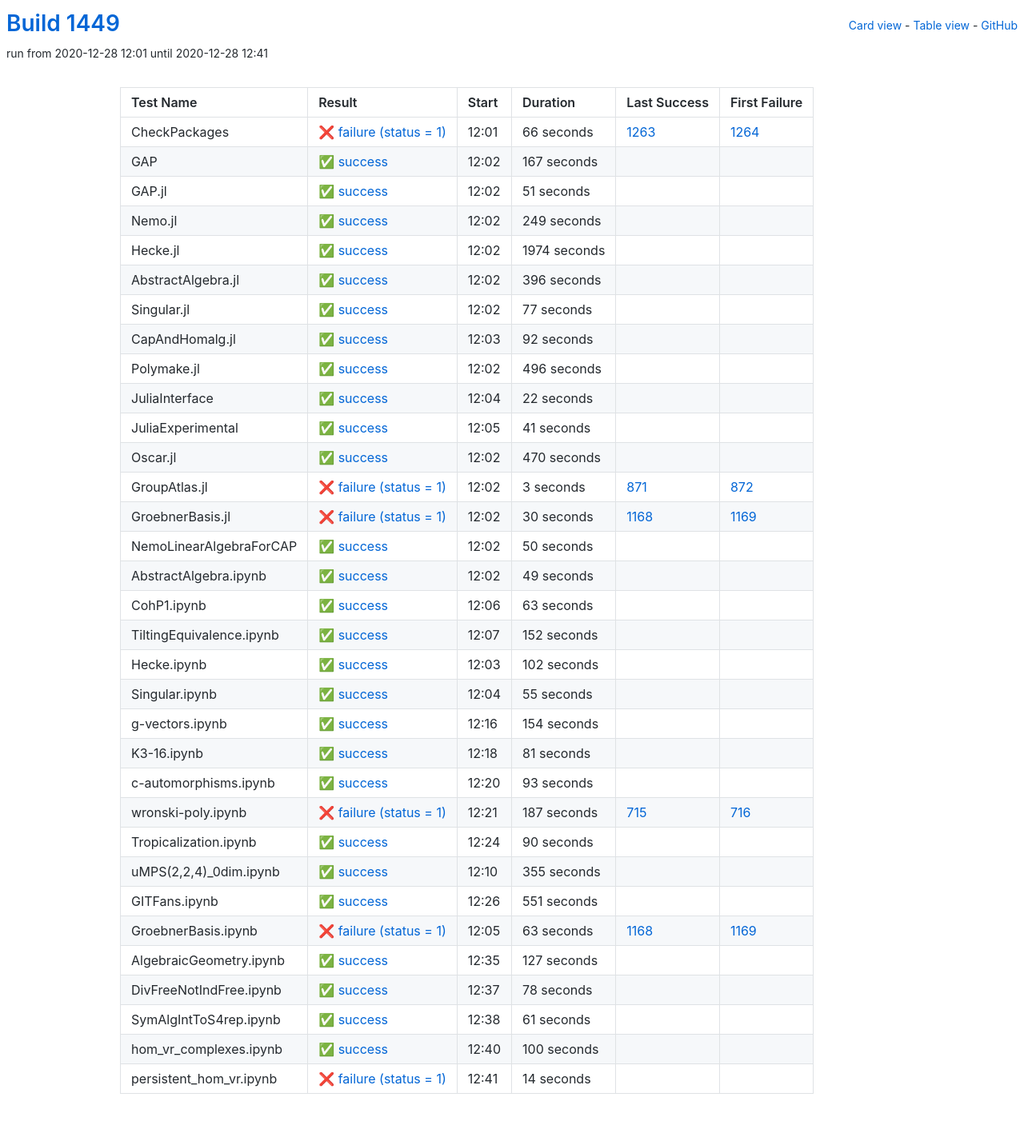
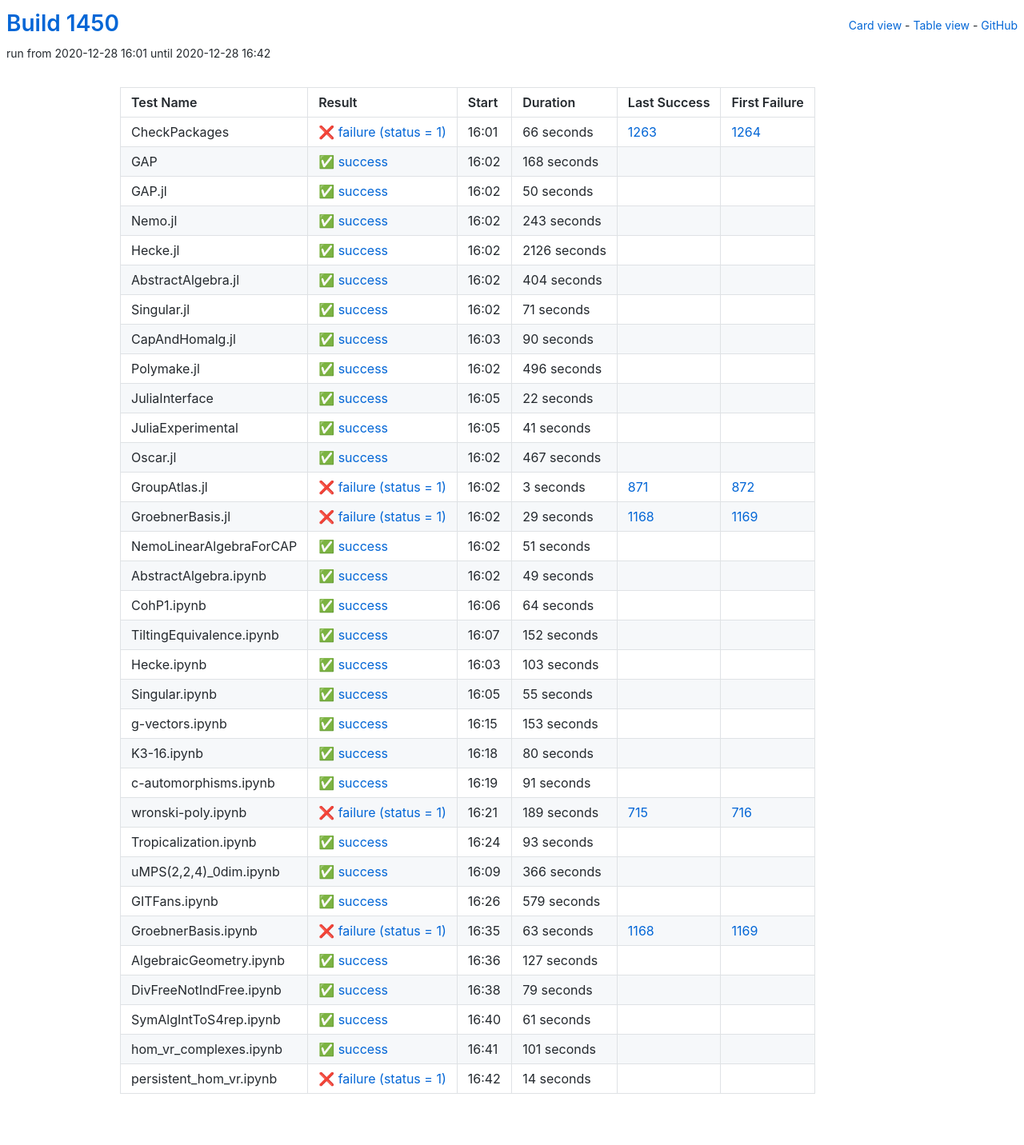
Before and after one commit to oscar-system/oscar-ci-status-stable, a Jekyll site: the page built from table.html, in a window 1280 px wide. Shown: the whole page at 80% size. Built offline with Jekyll 4.4.1, drawn with Linux system fonts in a browser that asks for light colours.

Commit message:
Build #1450

```diff
--- a/_data/ci.yml
+++ b/_data/ci.yml
@@ -1,6 +1,6 @@
 ---
-build: 1449
-build_url: https://oscarci.mathematik.uni-kl.de/job/oscar-stable/1449/
+build: 1450
+build_url: https://oscarci.mathematik.uni-kl.de/job/oscar-stable/1450/
 job: oscar-stable
 organization: oscar-system
 repo: oscar-ci-status-stable
@@ -8,8 +8,8 @@ repourl: https://github.com/oscar-system/oscar-ci-status-stable
 tests:
 - name: CheckPackages
   id: checkpackages
-  log: https://oscarci.mathematik.uni-kl.de/job/oscar-stable/1449/artifact/logs/build-1449/CheckPackages.log
-  start: 2020-12-28 12:01
+  log: https://oscarci.mathematik.uni-kl.de/job/oscar-stable/1450/artifact/logs/build-1450/CheckPackages.log
+  start: 2020-12-28 16:01
   success: false
   exitcode: 1
   status: failure
@@ -20,92 +20,92 @@ tests:
   first_failure_url: https://oscarci.mathematik.uni-kl.de/job/oscar-stable/1264/
 - name: GAP
   id: gap
-  log: https://oscarci.mathematik.uni-kl.de/job/oscar-stable/1449/artifact/logs/build-1449/GAP.log
-  start: 2020-12-28 12:02
+  log: https://oscarci.mathematik.uni-kl.de/job/oscar-stable/1450/artifact/logs/build-1450/GAP.log
+  start: 2020-12-28 16:02
   success: true
   exitcode: 0
   status: success
-  duration: 167
+  duration: 168
   last_success: false
   last_success_url:
   first_failure: false
   first_failure_url:
 - name: GAP.jl
   id: gap-jl
-  log: https://oscarci.mathematik.uni-kl.de/job/oscar-stable/1449/artifact/logs/build-1449/GAP.jl.log
-  start: 2020-12-28 12:02
+  log: https://oscarci.mathematik.uni-kl.de/job/oscar-stable/1450/artifact/logs/build-1450/GAP.jl.log
+  start: 2020-12-28 16:02
   success: true
   exitcode: 0
   status: success
-  duration: 51
+  duration: 50
   last_success: false
   last_success_url:
   first_failure: false
   first_failure_url:
 - name: Nemo.jl
   id: nemo-jl
-  log: https://oscarci.mathematik.uni-kl.de/job/oscar-stable/1449/artifact/logs/build-1449/Nemo.jl.log
-  start: 2020-12-28 12:02
+  log: https://oscarci.mathematik.uni-kl.de/job/oscar-stable/1450/artifact/logs/build-1450/Nemo.jl.log
+  start: 2020-12-28 16:02
   success: true
   exitcode: 0
   status: success
-  duration: 249
+  duration: 243
   last_success: false
   last_success_url:
   first_failure: false
   first_failure_url:
 - name: Hecke.jl
   id: hecke-jl
-  log: https://oscarci.mathematik.uni-kl.de/job/oscar-stable/1449/artifact/logs/build-1449/Hecke.jl.log
-  start: 2020-12-28 12:02
+  log: https://oscarci.mathematik.uni-kl.de/job/oscar-stable/1450/artifact/logs/build-1450/Hecke.jl.log
+  start: 2020-12-28 16:02
   success: true
   exitcode: 0
   status: success
-  duration: 1974
+  duration: 2126
   last_success: false
   last_success_url:
   first_failure: false
   first_failure_url:
 - name: AbstractAlgebra.jl
   id: abstractalgebra-jl
-  log: https://oscarci.mathematik.uni-kl.de/job/oscar-stable/1449/artifact/logs/build-1449/AbstractAlgebra.jl.log
-  start: 2020-12-28 12:02
+  log: https://oscarci.mathematik.uni-kl.de/job/oscar-stable/1450/artifact/logs/build-1450/AbstractAlgebra.jl.log
+  start: 2020-12-28 16:02
   success: true
   exitcode: 0
   status: success
-  duration: 396
+  duration: 404
   last_success: false
   last_success_url:
   first_failure: false
   first_failure_url:
 - name: Singular.jl
   id: singular-jl
-  log: https://oscarci.mathematik.uni-kl.de/job/oscar-stable/1449/artifact/logs/build-1449/Singular.jl.log
-  start: 2020-12-28 12:02
+  log: https://oscarci.mathematik.uni-kl.de/job/oscar-stable/1450/artifact/logs/build-1450/Singular.jl.log
+  start: 2020-12-28 16:02
   success: true
   exitcode: 0
   status: success
-  duration: 77
+  duration: 71
   last_success: false
   last_success_url:
   first_failure: false
   first_failure_url:
 - name: CapAndHomalg.jl
   id: capandhomalg-jl
-  log: https://oscarci.mathematik.uni-kl.de/job/oscar-stable/1449/artifact/logs/build-1449/CapAndHomalg.jl.log
-  start: 2020-12-28 12:03
+  log: https://oscarci.mathematik.uni-kl.de/job/oscar-stable/1450/artifact/logs/build-1450/CapAndHomalg.jl.log
+  start: 2020-12-28 16:03
   success: true
   exitcode: 0
   status: success
-  duration: 92
+  duration: 90
   last_success: false
   last_success_url:
   first_failure: false
   first_failure_url:
 - name: Polymake.jl
   id: polymake-jl
-  log: https://oscarci.mathematik.uni-kl.de/job/oscar-stable/1449/artifact/logs/build-1449/Polymake.jl.log
-  start: 2020-12-28 12:02
+  log: https://oscarci.mathematik.uni-kl.de/job/oscar-stable/1450/artifact/logs/build-1450/Polymake.jl.log
+  start: 2020-12-28 16:02
   success: true
   exitcode: 0
   status: success
@@ -116,8 +116,8 @@ tests:
   first_failure_url:
 - name: JuliaInterface
   id: juliainterface
-  log: https://oscarci.mathematik.uni-kl.de/job/oscar-stable/1449/artifact/logs/build-1449/JuliaInterface.log
-  start: 2020-12-28 12:04
+  log: https://oscarci.mathematik.uni-kl.de/job/oscar-stable/1450/artifact/logs/build-1450/JuliaInterface.log
+  start: 2020-12-28 16:05
   success: true
   exitcode: 0
   status: success
@@ -128,8 +128,8 @@ tests:
   first_failure_url:
 - name: JuliaExperimental
   id: juliaexperimental
-  log: https://oscarci.mathematik.uni-kl.de/job/oscar-stable/1449/artifact/logs/build-1449/JuliaExperimental.log
-  start: 2020-12-28 12:05
+  log: https://oscarci.mathematik.uni-kl.de/job/oscar-stable/1450/artifact/logs/build-1450/JuliaExperimental.log
+  start: 2020-12-28 16:05
   success: true
   exitcode: 0
   status: success
@@ -140,20 +140,20 @@ tests:
   first_failure_url:
 - name: Oscar.jl
   id: oscar-jl
-  log: https://oscarci.mathematik.uni-kl.de/job/oscar-stable/1449/artifact/logs/build-1449/Oscar.jl.log
-  start: 2020-12-28 12:02
+  log: https://oscarci.mathematik.uni-kl.de/job/oscar-stable/1450/artifact/logs/build-1450/Oscar.jl.log
+  start: 2020-12-28 16:02
   success: true
   exitcode: 0
   status: success
-  duration: 470
+  duration: 467
   last_success: false
   last_success_url:
   first_failure: false
   first_failure_url:
 - name: GroupAtlas.jl
   id: groupatlas-jl
-  log: https://oscarci.mathematik.uni-kl.de/job/oscar-stable/1449/artifact/logs/build-1449/GroupAtlas.jl.log
-  start: 2020-12-28 12:02
+  log: https://oscarci.mathematik.uni-kl.de/job/oscar-stable/1450/artifact/logs/build-1450/GroupAtlas.jl.log
+  start: 2020-12-28 16:02
   success: false
   exitcode: 1
   status: failure
@@ -164,32 +164,32 @@ tests:
   first_failure_url: https://oscarci.mathematik.uni-kl.de/job/oscar-stable/872/
 - name: GroebnerBasis.jl
   id: groebnerbasis-jl
-  log: https://oscarci.mathematik.uni-kl.de/job/oscar-stable/1449/artifact/logs/build-1449/GroebnerBasis.jl.log
-  start: 2020-12-28 12:02
+  log: https://oscarci.mathematik.uni-kl.de/job/oscar-stable/1450/artifact/logs/build-1450/GroebnerBasis.jl.log
+  start: 2020-12-28 16:02
   success: false
   exitcode: 1
   status: failure
-  duration: 30
+  duration: 29
   last_success: 1168
   last_success_url: https://oscarci.mathematik.uni-kl.de/job/oscar-stable/1168/
   first_failure: 1169
   first_failure_url: https://oscarci.mathematik.uni-kl.de/job/oscar-stable/1169/
 - name: NemoLinearAlgebraForCAP
   id: nemolinearalgebraforcap
-  log: https://oscarci.mathematik.uni-kl.de/job/oscar-stable/1449/artifact/logs/build-1449/NemoLinearAlgebraForCAP.log
-  start: 2020-12-28 12:02
+  log: https://oscarci.mathematik.uni-kl.de/job/oscar-stable/1450/artifact/logs/build-1450/NemoLinearAlgebraForCAP.log
+  start: 2020-12-28 16:02
   success: true
   exitcode: 0
   status: success
-  duration: 50
+  duration: 51
   last_success: false
   last_success_url:
   first_failure: false
   first_failure_url:
 - name: AbstractAlgebra.ipynb
   id: abstractalgebra-ipynb
-  log: https://oscarci.mathematik.uni-kl.de/job/oscar-stable/1449/artifact/logs/build-1449/AbstractAlgebra.ipynb.log
-  start: 2020-12-28 12:02
+  log: https://oscarci.mathematik.uni-kl.de/job/oscar-stable/1450/artifact/logs/build-1450/AbstractAlgebra.ipynb.log
+  start: 2020-12-28 16:02
   success: true
   exitcode: 0
   status: success
@@ -200,20 +200,20 @@ tests:
   first_failure_url:
 - name: CohP1.ipynb
   id: cohp1-ipynb
-  log: https://oscarci.mathematik.uni-kl.de/job/oscar-stable/1449/artifact/logs/build-1449/CohP1.ipynb.log
-  start: 2020-12-28 12:06
+  log: https://oscarci.mathematik.uni-kl.de/job/oscar-stable/1450/artifact/logs/build-1450/CohP1.ipynb.log
+  start: 2020-12-28 16:06
   success: true
   exitcode: 0
   status: success
-  duration: 63
+  duration: 64
   last_success: false
   last_success_url:
   first_failure: false
   first_failure_url:
 - name: TiltingEquivalence.ipynb
   id: tiltingequivalence-ipynb
-  log: https://oscarci.mathematik.uni-kl.de/job/oscar-stable/1449/artifact/logs/build-1449/TiltingEquivalence.ipynb.log
-  start: 2020-12-28 12:07
+  log: https://oscarci.mathematik.uni-kl.de/job/oscar-stable/1450/artifact/logs/build-1450/TiltingEquivalence.ipynb.log
+  start: 2020-12-28 16:07
   success: true
   exitcode: 0
   status: success
@@ -224,20 +224,20 @@ tests:
   first_failure_url:
 - name: Hecke.ipynb
   id: hecke-ipynb
-  log: https://oscarci.mathematik.uni-kl.de/job/oscar-stable/1449/artifact/logs/build-1449/Hecke.ipynb.log
-  start: 2020-12-28 12:03
+  log: https://oscarci.mathematik.uni-kl.de/job/oscar-stable/1450/artifact/logs/build-1450/Hecke.ipynb.log
+  start: 2020-12-28 16:03
   success: true
   exitcode: 0
   status: success
-  duration: 102
+  duration: 103
   last_success: false
   last_success_url:
   first_failure: false
   first_failure_url:
 - name: Singular.ipynb
   id: singular-ipynb
-  log: https://oscarci.mathematik.uni-kl.de/job/oscar-stable/1449/artifact/logs/build-1449/Singular.ipynb.log
-  start: 2020-12-28 12:04
+  log: https://oscarci.mathematik.uni-kl.de/job/oscar-stable/1450/artifact/logs/build-1450/Singular.ipynb.log
+  start: 2020-12-28 16:05
   success: true
   exitcode: 0
   status: success
@@ -248,32 +248,56 @@ tests:
   first_failure_url:
 - name: g-vectors.ipynb
   id: g-vectors-ipynb
-  log: https://oscarci.mathematik.uni-kl.de/job/oscar-stable/1449/artifact/logs/build-1449/g-vectors.ipynb.log
-  start: 2020-12-28 12:16
+  log: https://oscarci.mathematik.uni-kl.de/job/oscar-stable/1450/artifact/logs/build-1450/g-vectors.ipynb.log
+  start: 2020-12-28 16:15
   success: true
   exitcode: 0
   status: success
-  duration: 154
+  duration: 153
   last_success: false
   last_success_url:
   first_failure: false
   first_failure_url:
 - name: K3-16.ipynb
   id: k3-16-ipynb
-  log: https://oscarci.mathematik.uni-kl.de/job/oscar-stable/1449/artifact/logs/build-1449/K3-16.ipynb.log
-  start: 2020-12-28 12:18
+  log: https://oscarci.mathematik.uni-kl.de/job/oscar-stable/1450/artifact/logs/build-1450/K3-16.ipynb.log
+  start: 2020-12-28 16:18
   success: true
   exitcode: 0
   status: success
-  duration: 81
+  duration: 80
   last_success: false
   last_success_url:
   first_failure: false
   first_failure_url:
 - name: c-automorphisms.ipynb
   id: c-automorphisms-ipynb
-  log: https://oscarci.mathematik.uni-kl.de/job/oscar-stable/1449/artifact/logs/build-1449/c-automorphisms.ipynb.log
-  start: 2020-12-28 12:20
+  log: https://oscarci.mathematik.uni-kl.de/job/oscar-stable/1450/artifact/logs/build-1450/c-automorphisms.ipynb.log
+  start: 2020-12-28 16:19
+  success: true
+  exitcode: 0
+  status: success
+  duration: 91
+  last_success: false
+  last_success_url:
+  first_failure: false
+  first_failure_url:
+- name: wronski-poly.ipynb
+  id: wronski-poly-ipynb
+  log: https://oscarci.mathematik.uni-kl.de/job/oscar-stable/1450/artifact/logs/build-1450/wronski-poly.ipynb.log
+  start: 2020-12-28 16:21
+  success: false
+  exitcode: 1
+  status: failure
+  duration: 189
+  last_success: 715
+  last_success_url: https://oscarci.mathematik.uni-kl.de/job/oscar-stable/715/
+  first_failure: 716
+  first_failure_url: https://oscarci.mathematik.uni-kl.de/job/oscar-stable/716/
+- name: Tropicalization.ipynb
+  id: tropicalization-ipynb
+  log: https://oscarci.mathematik.uni-kl.de/job/oscar-stable/1450/artifact/logs/build-1450/Tropicalization.ipynb.log
+  start: 2020-12-28 16:24
   success: true
   exitcode: 0
   status: success
@@ -282,58 +306,34 @@ tests:
   last_success_url:
   first_failure: false
   first_failure_url:
-- name: wronski-poly.ipynb
-  id: wronski-poly-ipynb
-  log: https://oscarci.mathematik.uni-kl.de/job/oscar-stable/1449/artifact/logs/build-1449/wronski-poly.ipynb.log
-  start: 2020-12-28 12:21
-  success: false
-  exitcode: 1
-  status: failure
-  duration: 187
-  last_success: 715
-  last_success_url: https://oscarci.mathematik.uni-kl.de/job/oscar-stable/715/
-  first_failure: 716
-  first_failure_url: https://oscarci.mathematik.uni-kl.de/job/oscar-stable/716/
-- name: Tropicalization.ipynb
-  id: tropicalization-ipynb
-  log: https://oscarci.mathematik.uni-kl.de/job/oscar-stable/1449/artifact/logs/build-1449/Tropicalization.ipynb.log
-  start: 2020-12-28 12:24
+- name: uMPS(2,2,4)_0dim.ipynb
+  id: umps-2-2-4-0dim-ipynb
+  log: https://oscarci.mathematik.uni-kl.de/job/oscar-stable/1450/artifact/logs/build-1450/uMPS-2-2-4-_0dim.ipynb.log
+  start: 2020-12-28 16:09
   success: true
   exitcode: 0
   status: success
-  duration: 90
-  last_success: false
-  last_success_url:
-  first_failure: false
-  first_failure_url:
-- name: uMPS(2,2,4)_0dim.ipynb
-  id: umps-2-2-4-0dim-ipynb
-  log: https://oscarci.mathematik.uni-kl.de/job/oscar-stable/1449/artifact/logs/build-1449/uMPS-2-2-4-_0dim.ipynb.log
-  start: 2020-12-28 12:10
-  success: true
-  exitcode: 0
-  status: success
-  duration: 355
+  duration: 366
   last_success: false
   last_success_url:
   first_failure: false
   first_failure_url:
 - name: GITFans.ipynb
   id: gitfans-ipynb
-  log: https://oscarci.mathematik.uni-kl.de/job/oscar-stable/1449/artifact/logs/build-1449/GITFans.ipynb.log
-  start: 2020-12-28 12:26
+  log: https://oscarci.mathematik.uni-kl.de/job/oscar-stable/1450/artifact/logs/build-1450/GITFans.ipynb.log
+  start: 2020-12-28 16:26
   success: true
   exitcode: 0
   status: success
-  duration: 551
+  duration: 579
   last_success: false
   last_success_url:
   first_failure: false
   first_failure_url:
 - name: GroebnerBasis.ipynb
   id: groebnerbasis-ipynb
-  log: https://oscarci.mathematik.uni-kl.de/job/oscar-stable/1449/artifact/logs/build-1449/GroebnerBasis.ipynb.log
-  start: 2020-12-28 12:05
+  log: https://oscarci.mathematik.uni-kl.de/job/oscar-stable/1450/artifact/logs/build-1450/GroebnerBasis.ipynb.log
+  start: 2020-12-28 16:35
   success: false
   exitcode: 1
   status: failure
@@ -344,8 +344,8 @@ tests:
   first_failure_url: https://oscarci.mathematik.uni-kl.de/job/oscar-stable/1169/
 - name: AlgebraicGeometry.ipynb
   id: algebraicgeometry-ipynb
-  log: https://oscarci.mathematik.uni-kl.de/job/oscar-stable/1449/artifact/logs/build-1449/AlgebraicGeometry.ipynb.log
-  start: 2020-12-28 12:35
+  log: https://oscarci.mathematik.uni-kl.de/job/oscar-stable/1450/artifact/logs/build-1450/AlgebraicGeometry.ipynb.log
+  start: 2020-12-28 16:36
   success: true
   exitcode: 0
   status: success
@@ -356,20 +356,20 @@ tests:
   first_failure_url:
 - name: DivFreeNotIndFree.ipynb
   id: divfreenotindfree-ipynb
-  log: https://oscarci.mathematik.uni-kl.de/job/oscar-stable/1449/artifact/logs/build-1449/DivFreeNotIndFree.ipynb.log
-  start: 2020-12-28 12:37
+  log: https://oscarci.mathematik.uni-kl.de/job/oscar-stable/1450/artifact/logs/build-1450/DivFreeNotIndFree.ipynb.log
+  start: 2020-12-28 16:38
   success: true
   exitcode: 0
   status: success
-  duration: 78
+  duration: 79
   last_success: false
   last_success_url:
   first_failure: false
   first_failure_url:
 - name: SymAlgIntToS4rep.ipynb
   id: symalginttos4rep-ipynb
-  log: https://oscarci.mathematik.uni-kl.de/job/oscar-stable/1449/artifact/logs/build-1449/SymAlgIntToS4rep.ipynb.log
-  start: 2020-12-28 12:38
+  log: https://oscarci.mathematik.uni-kl.de/job/oscar-stable/1450/artifact/logs/build-1450/SymAlgIntToS4rep.ipynb.log
+  start: 2020-12-28 16:40
   success: true
   exitcode: 0
   status: success
@@ -380,20 +380,20 @@ tests:
   first_failure_url:
 - name: hom_vr_complexes.ipynb
   id: hom-vr-complexes-ipynb
-  log: https://oscarci.mathematik.uni-kl.de/job/oscar-stable/1449/artifact/logs/build-1449/hom_vr_complexes.ipynb.log
-  start: 2020-12-28 12:40
+  log: https://oscarci.mathematik.uni-kl.de/job/oscar-stable/1450/artifact/logs/build-1450/hom_vr_complexes.ipynb.log
+  start: 2020-12-28 16:41
   success: true
   exitcode: 0
   status: success
-  duration: 100
+  duration: 101
   last_success: false
   last_success_url:
   first_failure: false
   first_failure_url:
 - name: persistent_hom_vr.ipynb
   id: persistent-hom-vr-ipynb
-  log: https://oscarci.mathematik.uni-kl.de/job/oscar-stable/1449/artifact/logs/build-1449/persistent_hom_vr.ipynb.log
-  start: 2020-12-28 12:41
+  log: https://oscarci.mathematik.uni-kl.de/job/oscar-stable/1450/artifact/logs/build-1450/persistent_hom_vr.ipynb.log
+  start: 2020-12-28 16:42
   success: false
   exitcode: 1
   status: failure
```
Also changed, not shown: README.md.
